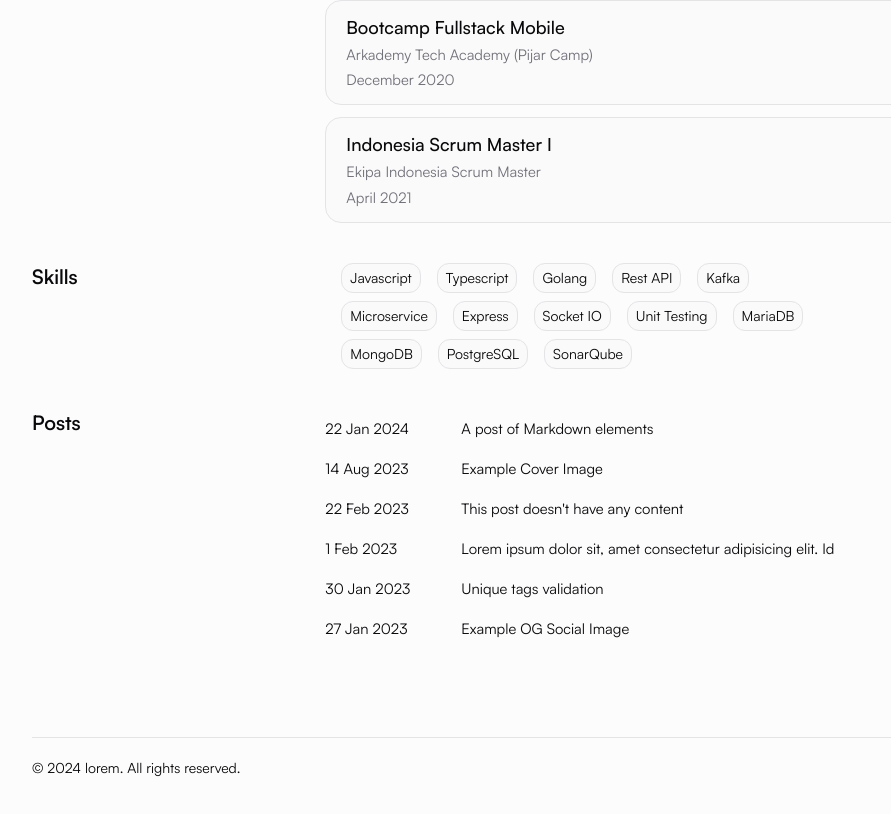
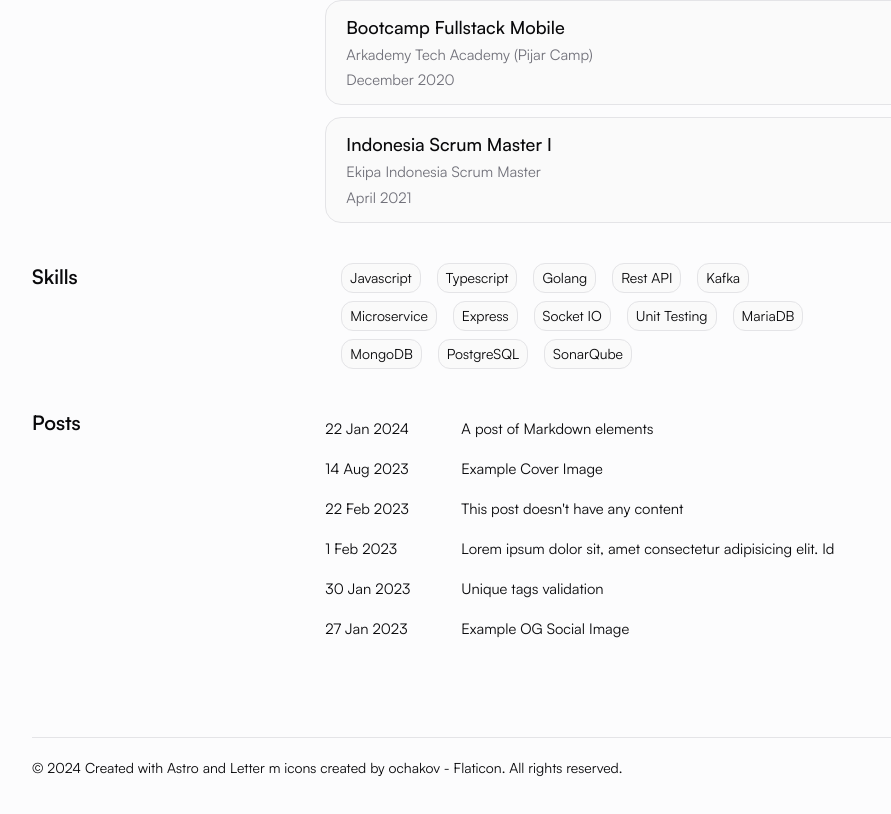
Before and after one commit to hnifmaghfur/online-cv, an Astro site: page / in a window 1280 px wide. Shown: the part 1864-2678 px from the top of the page, 168-1059 px from the left. Built offline with nearby package versions, Linux system fonts and the light colour scheme; Astro itself is replaced by a stand-in of ours; some packages are replaced by stand-ins of ours.

Commit message:
fix: update footer to credit icon source and add new favicon files

```diff
--- a/src/components/layout/Footer.astro
+++ b/src/components/layout/Footer.astro
@@ -17,7 +17,12 @@
           class='inline-flex gap-x-2 text-gray-600 hover:text-gray-800 dark:focus:outline-none dark:focus:ring-1 dark:focus:ring-gray-600'
           href='/privacy'>Privacy</a
         > -->
-				<p class=''>© 2024 lorem. All rights reserved.</p>
+				<p class=''>
+					© 2024 Created with Astro and
+					<a href='https://www.flaticon.com/free-icons/letter-m' title='letter m icons'
+						>Letter m icons created by ochakov - Flaticon</a
+					>. All rights reserved.
+				</p>
 			</div>
 
 			<div class='flex items-center justify-between'>
```
Also changed, not shown: favicon/android-chrome-192x192.png (added), favicon/android-chrome-512x512.png (added), favicon/apple-touch-icon.png (added), favicon/favicon-16x16.png (added), favicon/favicon-32x32.png (added), favicon/favicon.ico (added), favicon/site.webmanifest (renamed from public/favicon/site.webmanifest), public/favicon/android-chrome-192x192.png (deleted), public/favicon/android-chrome-512x512.png (deleted), public/favicon/apple-touch-icon.png (deleted), public/favicon/favicon-16x16.png (deleted), public/favicon/favicon-32x32.png (deleted), public/favicon/favicon.ico (deleted), 1 other file.
